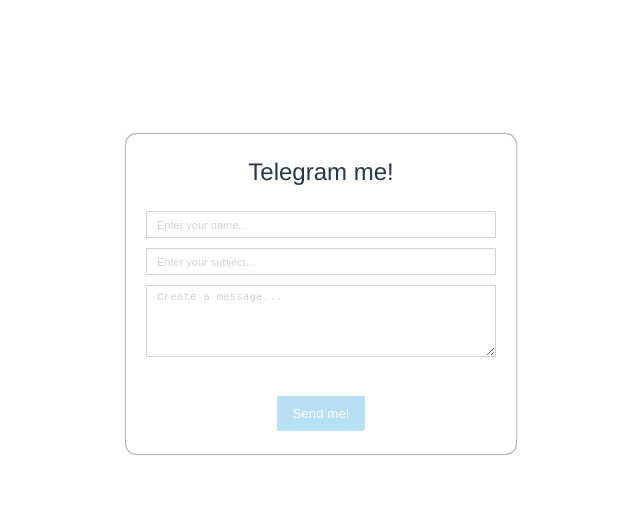
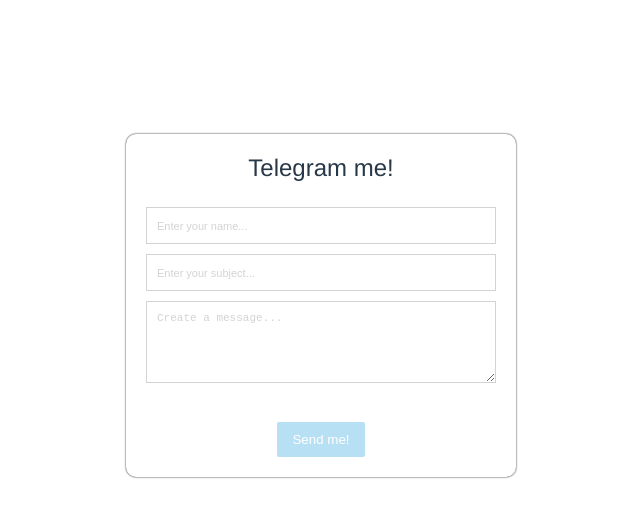
Before and after one commit to stanislavec/telegramme, a Vue app: page / in a window 1280 px wide. Shown: the top 518 px of the page, without its empty margins (319-959 px from the left). Built offline with nearby package versions, Linux system fonts and the light colour scheme.

Commit message:
version patch to publish

```diff
--- a/package.json
+++ b/package.json
@@ -1,6 +1,6 @@
 {
   "name": "telegramme",
-  "version": "0.1.6",
+  "version": "0.1.7",
   "private": false,
   "licenses": [
     {
--- a/src/components/telegram-me.vue
+++ b/src/components/telegram-me.vue
@@ -169,7 +169,7 @@
     width: 100%;
     max-width: 100%;
     outline: none;
-    padding: 5px 10px;
+    padding: 10px;
     cursor: text;
     border: 1px solid lightgrey;
   }
```
Also changed, not shown: 1 other file (tests, documents, lock files or other folders).
